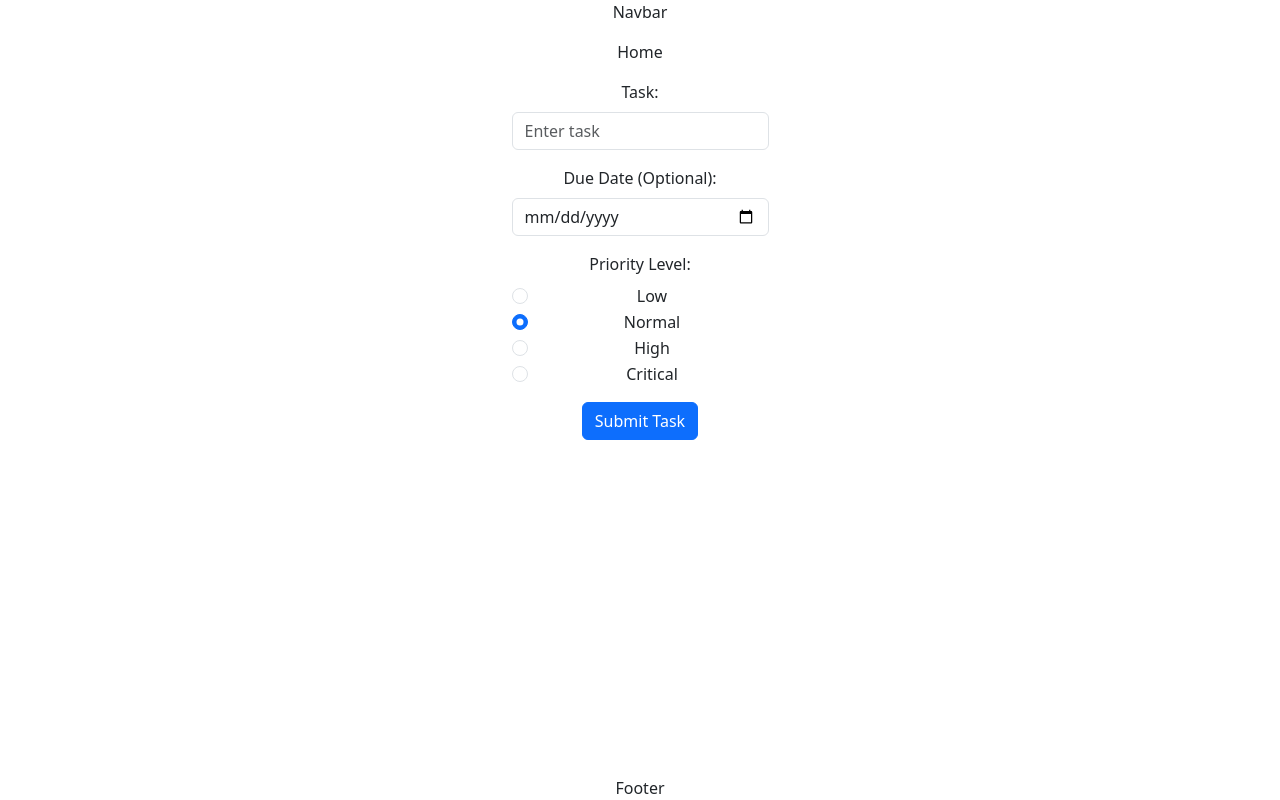
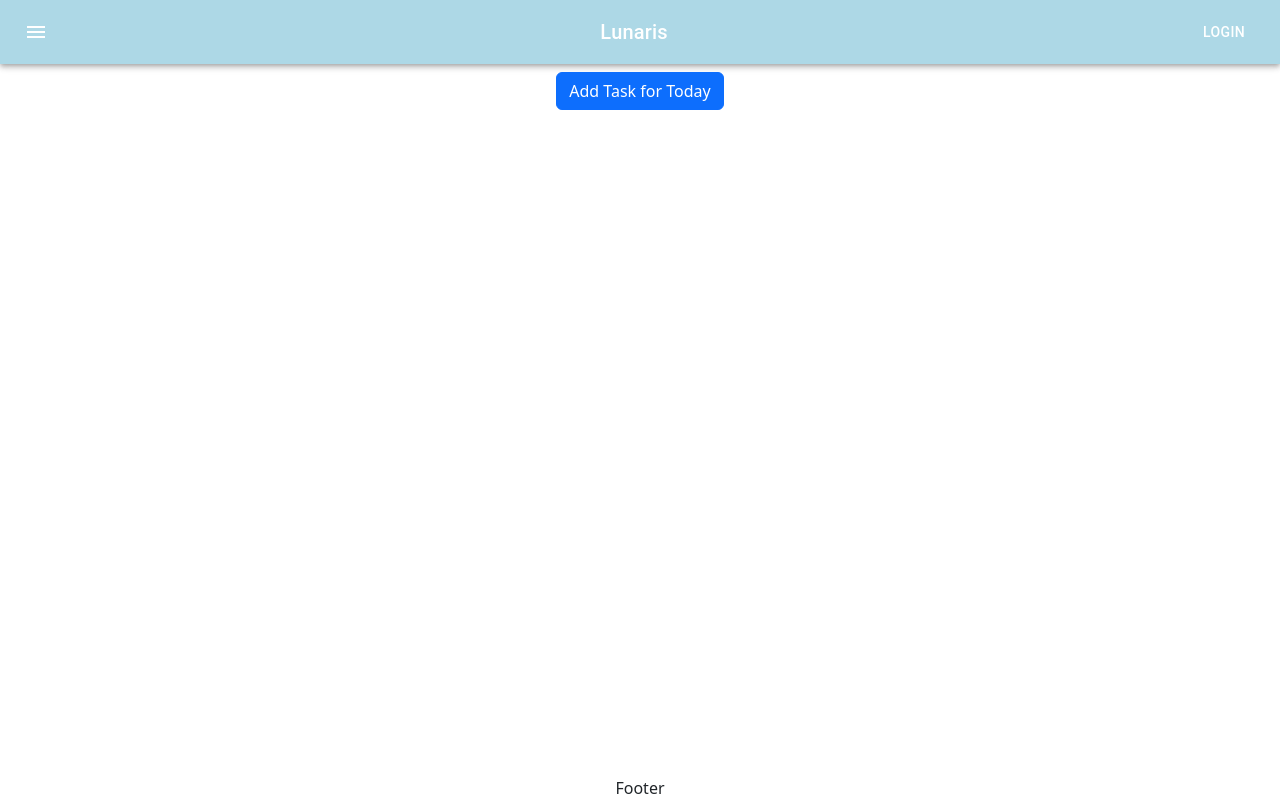
Before and after one commit to RStrozier/lunaris, a React (Vite) app: page / in a window 1280 px wide. Built offline with nearby package versions, Linux system fonts and the light colour scheme.

Commit message:
added modals and modal layout for add task for today

```diff
--- a/package.json
+++ b/package.json
@@ -10,6 +10,10 @@
     "preview": "vite preview"
   },
   "dependencies": {
+    "@emotion/react": "^11.14.0",
+    "@emotion/styled": "^11.14.0",
+    "@mui/icons-material": "^6.4.2",
+    "@mui/material": "^6.4.2",
     "bootstrap": "^5.3.3",
     "firebase": "^11.2.0",
     "react": "^18.3.1",
--- a/src/App.css
+++ b/src/App.css
@@ -1,5 +1,4 @@
 #root {
-  max-width: 1280px;
   margin: 0 auto;
   padding: 0 auto;
   text-align: center;
--- /dev/null
+++ b/src/components/ModalLayout.tsx
@@ -0,0 +1,33 @@
+import React from "react";
+import Modal from "@mui/material/Modal";
+import Box from "@mui/material/Box";
+
+const style = {
+  position: "absolute" as "absolute",
+  top: "50%",
+  left: "50%",
+  transform: "translate(-50%, -50%)",
+  width: 400,
+  bgcolor: "background.paper",
+  boxShadow: 24,
+  p: 4,
+  borderRadius: "8px",
+};
+
+interface ModalLayoutProps {
+  open: boolean;
+  onClose: () => void;
+  children: React.ReactNode;
+}
+
+const ModalLayout = ({ open, onClose, children }: ModalLayoutProps) => {
+  return (
+    <Modal open={open} onClose={onClose}>
+      <Box sx={style}>
+        {children}
+      </Box>
+    </Modal>
+  );
+};
+
+export default ModalLayout;
--- a/src/components/Navbar.tsx
+++ b/src/components/Navbar.tsx
@@ -1,10 +1,33 @@
+import AppBar from '@mui/material/AppBar';
+import Box from '@mui/material/Box';
+import Toolbar from '@mui/material/Toolbar';
+import Typography from '@mui/material/Typography';
+import Button from '@mui/material/Button';
+import IconButton from '@mui/material/IconButton';
+import MenuIcon from '@mui/icons-material/Menu';
 
 const Navbar = () => {
   return (
-    <>
-        <div>Navbar</div>
-    </>
-  )
-}
+    <Box sx={{ flexGrow: 1 }}>
+      <AppBar position="static" sx={{ backgroundColor: "lightblue" }}>
+        <Toolbar>
+          <IconButton
+            size="large"
+            edge="start"
+            color="inherit"
+            aria-label="menu"
+            sx={{ mr: 2 }}
+          >
+            <MenuIcon />
+          </IconButton>
+          <Typography variant="h6" component="div" sx={{ flexGrow: 1 }}>
+            Lunaris
+          </Typography>
+          <Button color="inherit">Login</Button>
+        </Toolbar>
+      </AppBar>
+    </Box>
+  );
+};
 
-export default Navbar
+export default Navbar;
--- a/src/components/TaskDisplay.tsx
+++ b/src/components/TaskDisplay.tsx
@@ -5,6 +5,9 @@ import { collection, getDocs } from "firebase/firestore"; // Firestore methods
 // Define the structure of a task
 interface Task {
     task: string;
+    createdAt?: string;
+    dueDate?: string;
+    priority?: string;
 }
 
 const TaskDisplay = () => {
@@ -21,13 +24,17 @@ const TaskDisplay = () => {
           // Fetch all documents from the "tasks" collection
           const taskSnapshot = await getDocs(tasksCollection);
 
-        // Extract task names from the documents
-        const taskNames = taskSnapshot.docs.map((doc) => ({
-          task: doc.data().task, // Extract the "task" field
-        }));
+          // Extract task names and process the createdAt field
+          const taskData = taskSnapshot.docs.map((doc) => {
+            const data = doc.data();
+            return {
+              task: data.task,
+              createdAt: data.createdAt?.toDate().toLocaleString(), // Convert Firestore Timestamp to a readable date
+            };
+          });
 
           // Save the task names in the state
-        setTasks(taskNames);
+          setTasks(taskData);
         } catch (error) {
           console.error("Error fetching tasks:", error);
         }
@@ -37,12 +44,15 @@ const TaskDisplay = () => {
     }, []); // Empty dependency array ensures this runs only once
 
     return (
-    <div>
-      <h2>Task Names</h2>
-      <ul>
+      <div className="container-lg">
+        <h2 className="m-3">Task Names</h2>
+        <ul style={{ listStyleType: 'none' }}>
           {/* Map through the tasks and display each task name */}
           {tasks.map((task, index) => (
-          <li key={index}>{task.task}</li>
+            <li key={index}>
+              <h3>{task.task}</h3>
+              <p><strong>Date Created:</strong> {task.createdAt || "No creation date"}</p>
+            </li>
           ))}
         </ul>
       </div>
--- a/src/index.css
+++ b/src/index.css
@@ -11,8 +11,4 @@
 
 body {
   margin: 0;
-  display: flex;
-  place-items: center;
-  min-width: 320px;
-  min-height: 100vh;
 }
--- a/src/pages/Home.tsx
+++ b/src/pages/Home.tsx
@@ -1,14 +1,34 @@
-import TaskForm from "../components/TaskForm"
+import { useState } from "react";
+import TaskForm from "../components/TaskForm";
+import ModalLayout from "../components/ModalLayout";
 
 const Home = () => {
+    // use state to open and close modal
+  const [isModalOpen, setModalOpen] = useState(false);
+
+  const handleModalOpen = () => {
+    setModalOpen(true);
+  };
+
+  const handleModalClose = () => {
+    setModalOpen(false);
+  };
+
   return (
-    <>
     <div className="container">
-    <div className="mt-3">Home</div>
-    <TaskForm />
+      <div className="container-lg">
+        {/* opens the modal on click */}
+        <button className="mt-2 btn btn-primary" onClick={handleModalOpen}>
+          Add Task for Today
+        </button>
+
+        {/* Reusable Modal Wrapper */}
+        <ModalLayout open={isModalOpen} onClose={handleModalClose}>
+          <TaskForm />
+        </ModalLayout>
+      </div>
     </div>
-    </>
-  )
-}
+  );
+};
 
-export default Home
+export default Home;
```
Also changed, not shown: 1 other file (tests, documents, lock files or other folders). Lines whose indentation alone changed are shown as unchanged.
